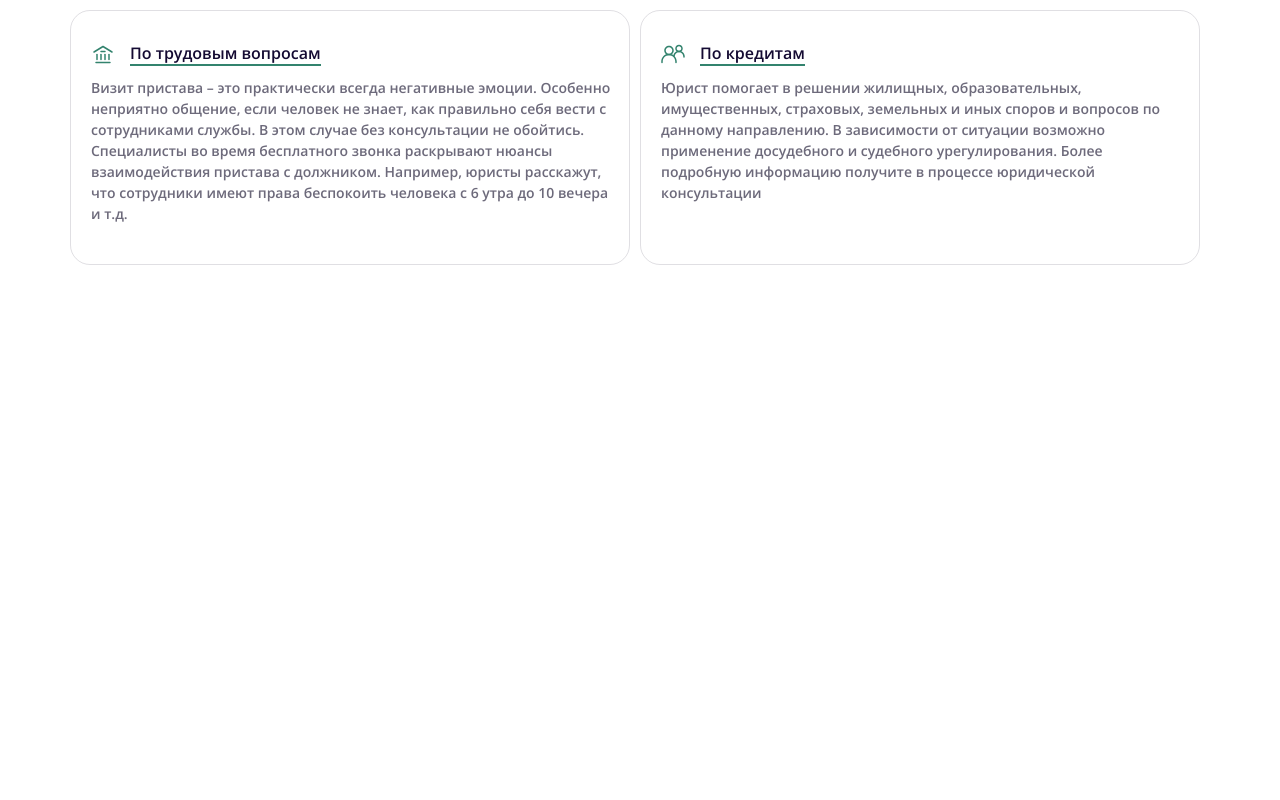
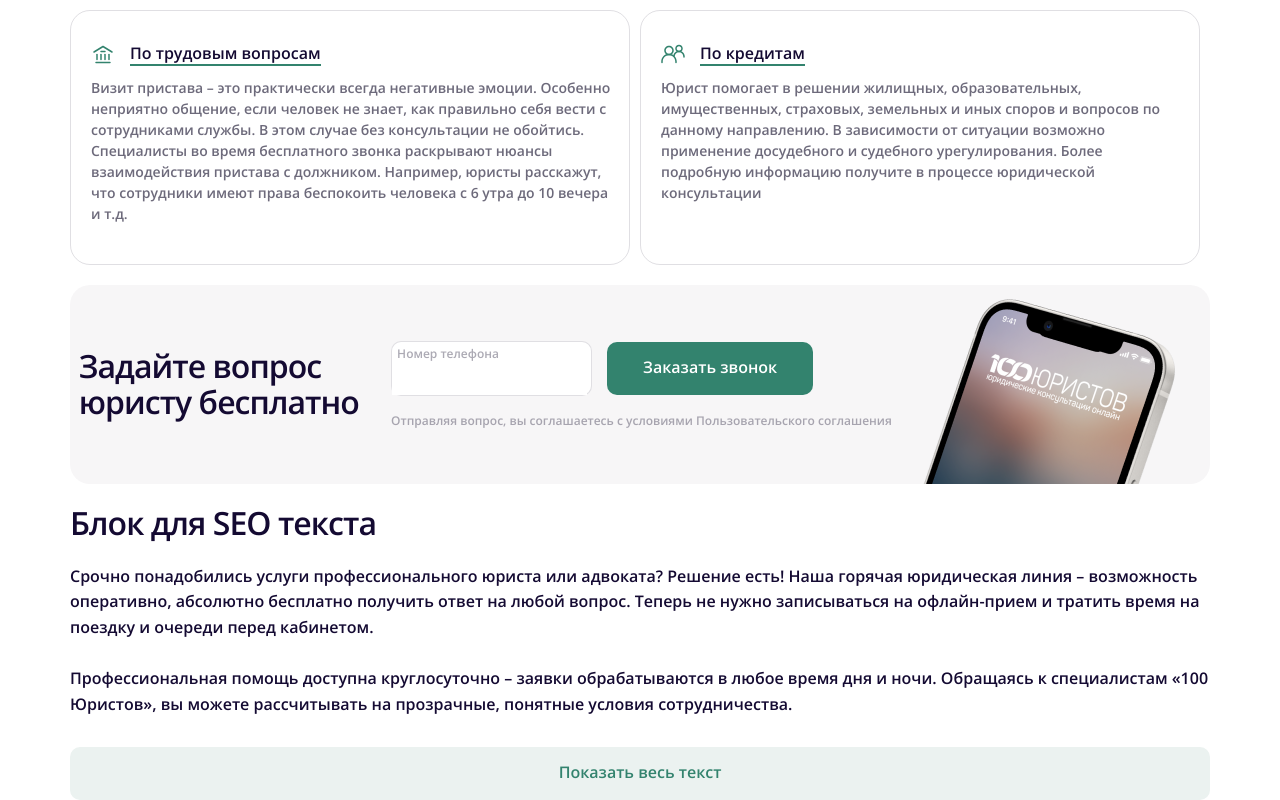
Before and after one commit to humoyun21/Lawyer, a plain HTML site: page index.html in a window 1280 px wide. Shown: the part 3885-4685 px from the top of the page. Before the commit the page ends 4150 px from the top, so only its background shows below. Drawn offline with Linux system fonts and the light colour scheme.

Commit message:
freequestion section finish

```diff
--- a/index.html
+++ b/index.html
@@ -405,6 +405,40 @@
       </section>
       <!--Lawyers about section end -->
 
+      <!--Free question  section end -->
+      <section>
+        <div class="container">
+          <div class="free">
+
+            <div class="free-intro">
+              <h1>Задайте вопрос юристу бесплатно</h1>
+            </div>
+
+            <div class=" free-question">
+              <div class="free-question-wrap">
+                <div class="free-question-wrap--ask">
+                  <p>Номер телефона</p>
+                  <input type="text">
+                </div>
+                <button>Заказать звонок</button>
+              </div>
+              <h2>Отправляя вопрос, вы соглашаетесь с условиями Пользовательского соглашения</h2>
+            </div>
+            <img src="./assets/images/iphone.png" alt="Designphone">
+          </div>
+
+          <div class="freetext">
+            <h1>Блок для SEO текста</h1>
+            <h2>Срочно понадобились услуги профессионального юриста или адвоката? Решение есть! Наша горячая юридическая линия – возможность оперативно, абсолютно бесплатно получить ответ на любой вопрос. Теперь не нужно записываться на офлайн-прием и тратить время на поездку и очереди перед кабинетом.
+              <br/><br/>
+              Профессиональная помощь доступна круглосуточно – заявки обрабатываются в любое время дня и ночи. Обращаясь к специалистам «100 Юристов», вы можете рассчитывать на прозрачные, понятные условия сотрудничества.</h2>
+
+              <button>Показать весь текст</button>
+          </div>
+        </div>
+      </section>
+      <!--Free question  section end -->
+
 
     </main>
 
--- a/scss/_variables.scss
+++ b/scss/_variables.scss
@@ -3,3 +3,4 @@ $baseblack: #140a32;
 $grey: #ebf2f0;
 $white: #fff;
 $brown: #321a0a;
+$greylow: rgba(47, 43, 67, 0.4);
--- /dev/null
+++ b/scss/all/_freequestion.scss
@@ -0,0 +1,145 @@
+.free {
+  display: flex;
+  align-items: center;
+  justify-content: space-around;
+  border-radius: 20px;
+  margin-top: 20px;
+  background: var(--Gray-Background, rgba(47, 43, 67, 0.04));
+  &-intro {
+    h1 {
+      color: $baseblack;
+      font-family: "Open Sans";
+      font-size: 32px;
+      font-weight: 700;
+      letter-spacing: -0.96px;
+      width: 295px;
+    }
+  }
+  &-question {
+    &-wrap {
+      display: flex;
+      align-items: center;
+      gap: 15px;
+      &--ask {
+        width: 201px;
+        border-radius: 10px;
+        border: 1px solid var(--Gray-Borders, rgba(47, 43, 67, 0.15));
+        background: var(--Base-White, #fff);
+        p {
+          color: $greylow;
+          padding: 5px;
+          font-family: "Open Sans";
+          font-size: 12px;
+          font-weight: 400;
+        }
+        input {
+          width: 195px;
+          border: none;
+          padding: 5px;
+        }
+      }
+      button {
+        border-radius: 10px;
+        background: var(--green, #33836e);
+        display: flex;
+        padding: 16px 36px 18px 36px;
+        justify-content: center;
+        align-items: center;
+        gap: 10px;
+        border: none;
+        color: white;
+        text-align: center;
+        font-family: "Open Sans";
+        font-size: 16px;
+      }
+    }
+    h2 {
+      margin-top: 18px;
+      color: $greylow;
+      font-family: "Open Sans";
+      font-size: 12px;
+    }
+  }
+}
+
+.freetext {
+  h1 {
+    color: $baseblack;
+    font-family: "Open Sans";
+    font-size: 32px;
+    font-weight: 700;
+    letter-spacing: -0.96px;
+  }
+  h2 {
+    color: $baseblack;
+    font-family: "Open Sans";
+    font-size: 16px;
+    font-weight: 400;
+    line-height: 160%;
+  }
+  button {
+    display: flex;
+    padding: 16px 36px 18px 36px;
+    justify-content: center;
+    align-items: center;
+    gap: 10px;
+    align-self: stretch;
+    border-radius: 10px;
+    background: $grey;
+    color: $green;
+    width: 100%;
+    border: none;
+    margin-top: 30px;
+    text-align: center;
+    font-family: "Open Sans";
+    font-size: 16px;
+    font-weight: 600;
+  }
+}
+
+@media only screen and (max-width: 768px) {
+  .free {
+    display: flex;
+    align-items: center;
+    flex-direction: column;
+    &-intro {
+      h1 {
+        font-size: 24px;
+        max-width: 768px;
+      }
+    }
+    &-question {
+      &-wrap {
+        display: flex;
+        flex-direction: column;
+
+        &--ask {
+          width: 100%;
+
+          input {
+            width: 100%;
+          }
+        }
+        button {
+          width: 100%;
+          font-size: 14px;
+        }
+      }
+    }
+  }
+}
+
+@media only screen and(max-width:768px) {
+  .freetext {
+    h1 {
+      font-size: 20px;
+      letter-spacing: -0.6px;
+    }
+    h2 {
+      font-size: 14px;
+    }
+    button {
+      font-size: 14px;
+    }
+  }
+}
--- a/scss/all/_layout.scss
+++ b/scss/all/_layout.scss
@@ -7,3 +7,4 @@
 @import "./helpfulnes";
 @import "./thethridsection";
 @import "./lawyers";
+@import "./freequestion";
--- a/scss/all/_question.scss
+++ b/scss/all/_question.scss
@@ -103,7 +103,6 @@
       gap: 10px;
       margin-top: 30px;
       &--wrap {
-        border: red 1px solid;
         width: 160px;
         display: flex;
         h1 {
```
Also changed, not shown: assets/images/Designphone.png (added), assets/images/iphone.png (added), css/style.css, css/style.min.css, 2 other files.
